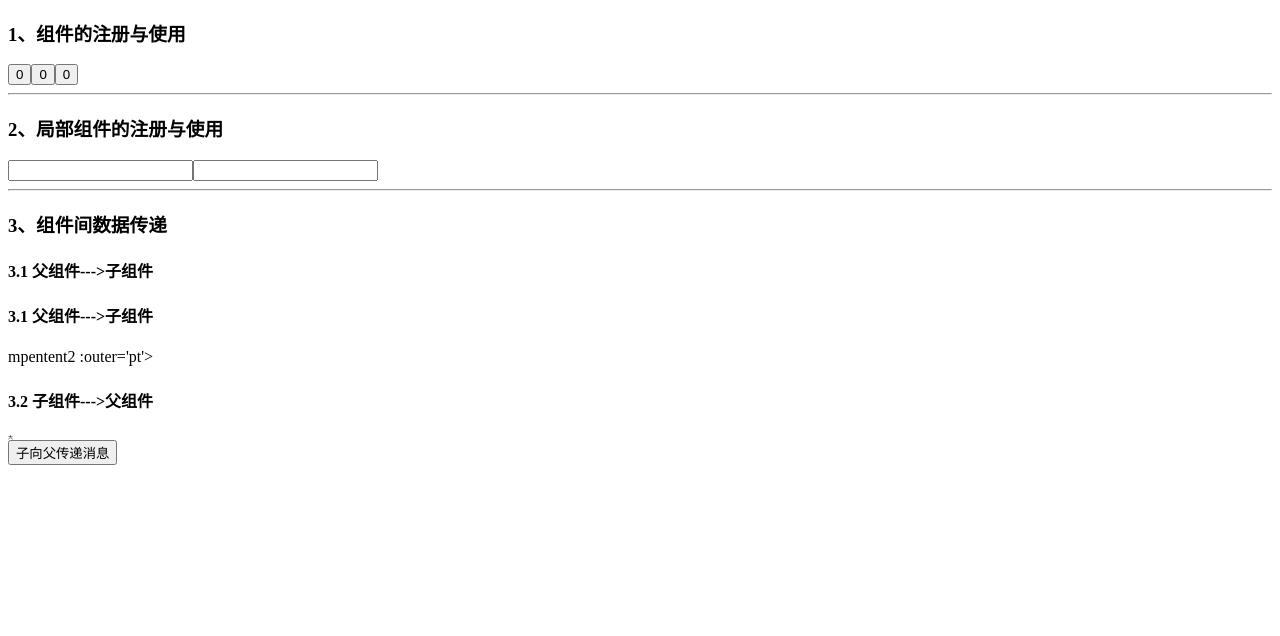
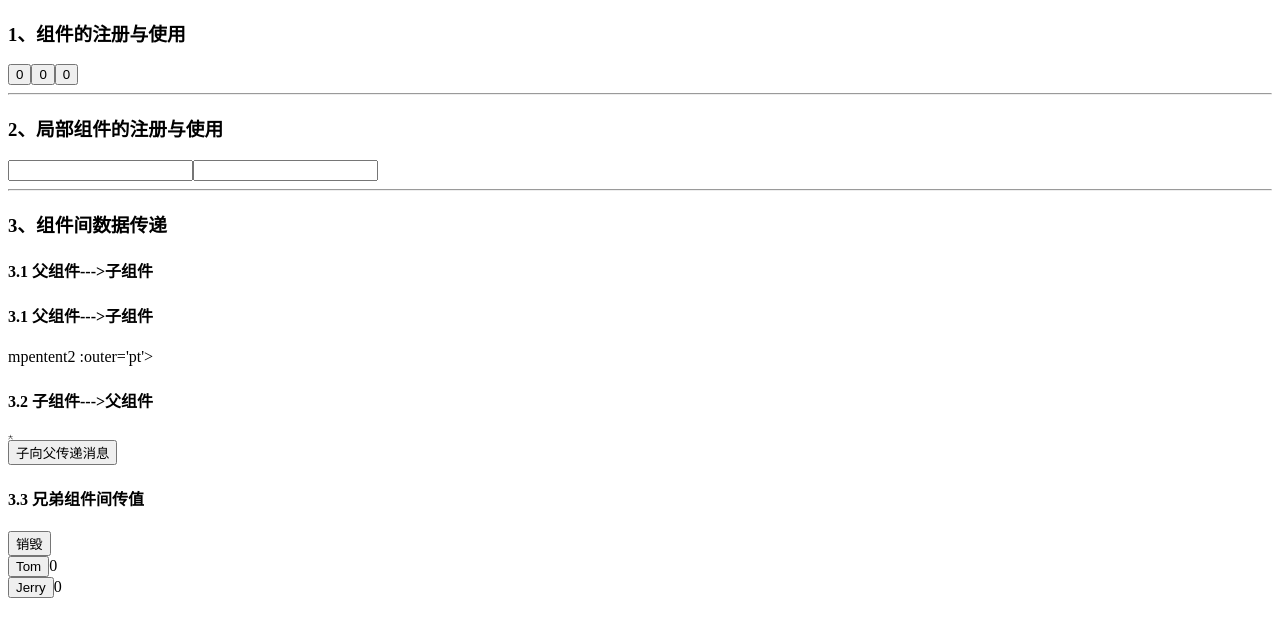
Before and after one commit to MrJiangChuan/vue-demo3, a Vue app: page / in a window 1280 px wide. Shown: the top 636 px of the page. Built offline with nearby package versions, Linux system fonts and the light colour scheme.

Commit message:
兄弟组件间传值

```diff
--- a/src/App.vue
+++ b/src/App.vue
@@ -15,10 +15,15 @@
     <h4>3.2 子组件--->父组件</h4>
     <div :style="{fontSize: size+'px'}">大</div>
     <compentent3 v-on:enlarge-text='handle1'></compentent3>
+    <h4>3.3 兄弟组件间传值</h4>
+    <input type="button" value="销毁" @click="destroy"/><br>
+    <tom-component></tom-component>
+    <jerry-component></jerry-component>
   </div>
 </template>
 
 <script>
+  import Vue from 'vue'
   var HelloVue = {
     data() {
       return {
@@ -46,6 +51,44 @@
     },
     template:`<input type="button" value="子向父传递消息" @click="$emit('enlarge-text', 30)" />`
   }
+
+  var hub = new Vue()
+  var TomComponent = {
+    data() {
+      return {
+        count_tom: 0
+      }
+    },
+    template: `<div><input type="button" value="Tom" @click="handle" /><span>{{count_tom}}</span></div>`,
+    mounted() {
+      hub.$on('tom-envent', (val) => {
+        this.count_tom += val
+      })
+    },
+    methods: {
+      handle() {
+        hub.$emit('jerry-event',1)
+      }
+    }
+  }
+  var JerryComponent = {
+    data() {
+      return {
+        count_jerry: 0
+      }
+    },
+    template: `<div><input type="button" value="Jerry" @click="handle" /><span>{{count_jerry}}</span></div>`,
+    mounted() {
+      hub.$on('jerry-event', (val) => {
+        this.count_jerry += val
+      })
+    },
+    methods: {
+      handle() {
+        hub.$emit('tom-envent',2)
+      }
+    }
+  }
 export default {
   name: 'App',
   data() {
@@ -57,12 +100,18 @@ export default {
   components: {
      'hello-vue': HelloVue,
      'compentent2': Compentent2,
-     'compentent3': Compentent3
+     'compentent3': Compentent3,
+     'tom-component': TomComponent,
+     'jerry-component': JerryComponent
   },
   methods: {
     handle1(args) {
       this.size += args
       console.log(this.size)
+    },
+    destroy() {
+      hub.$off('tom-envent')
+      hub.$off('jerry-event')
     }
   }
 }
```
